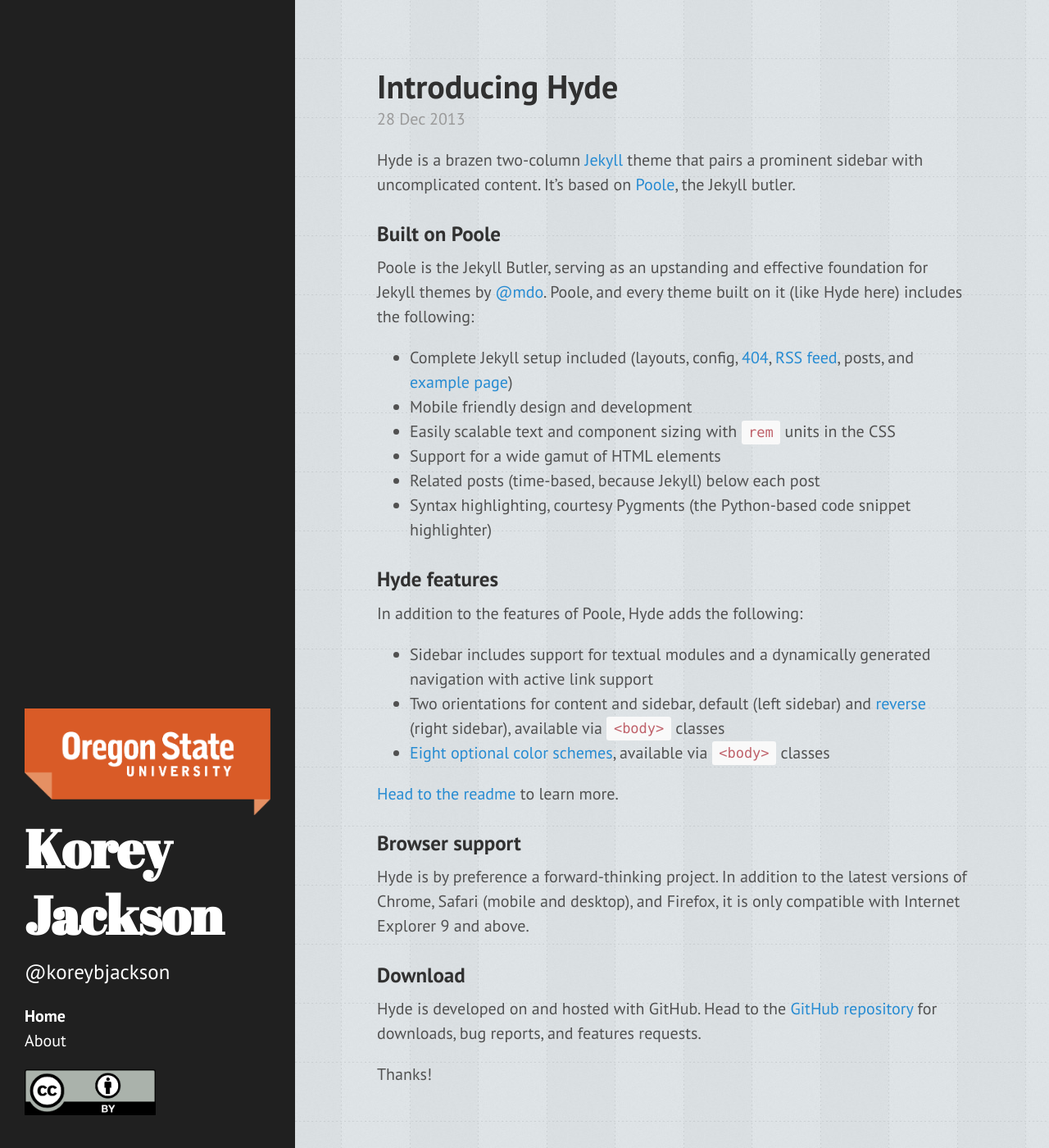
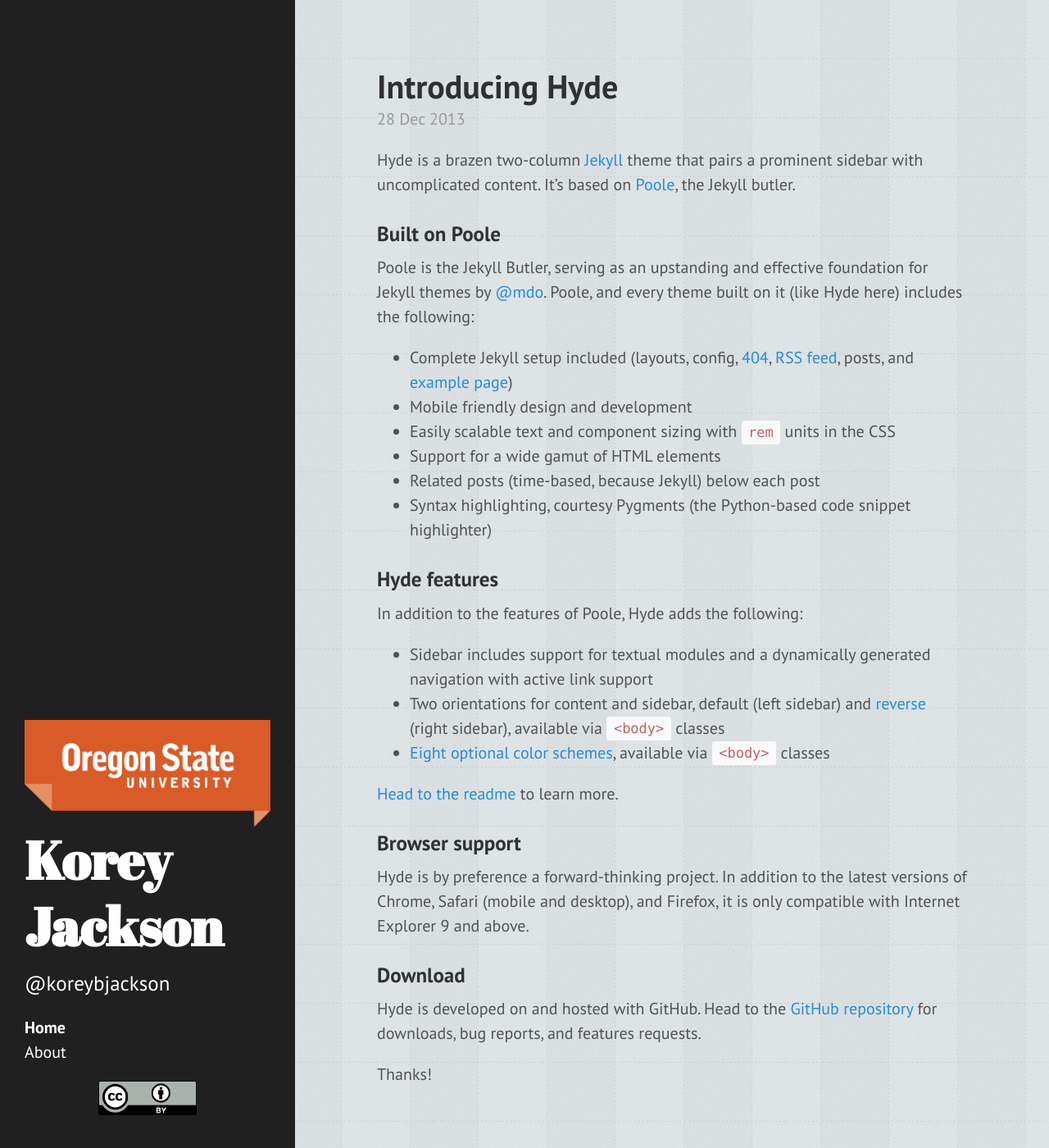
Before and after one commit to kbjack/kbjack.github.io, a Jekyll site: the page built from index.html, in a window 1280 px wide and 1400 px high. Shown: the whole window at 82% size. Built offline with Jekyll 4.4.1, drawn with Linux system fonts in a browser that asks for light colours; Markdown is read by kramdown in place of the engine named in the settings; the list of posts is cut into pages by our own code.

Commit message:
change copyright image size

```diff
--- a/public/css/hyde.css
+++ b/public/css/hyde.css
@@ -87,11 +87,11 @@
 
 /* Copyright image */
 .copyright-img {
-  width: 8rem;
+  width: 6rem;
   max-width: 100% !important;
   display: block;
   height: auto;
-  float: left;
+  margin: 0 auto;
   border-radius: 0;
 }
 
```
